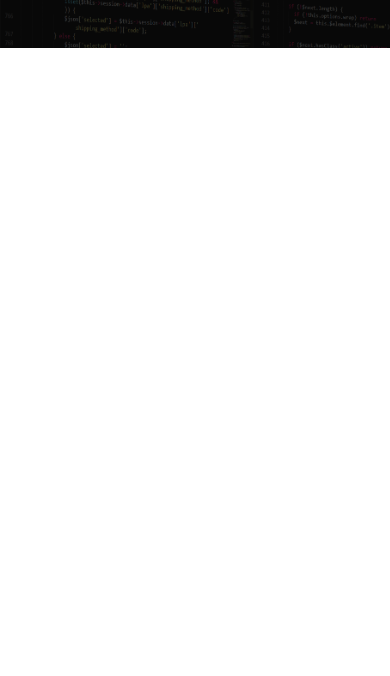
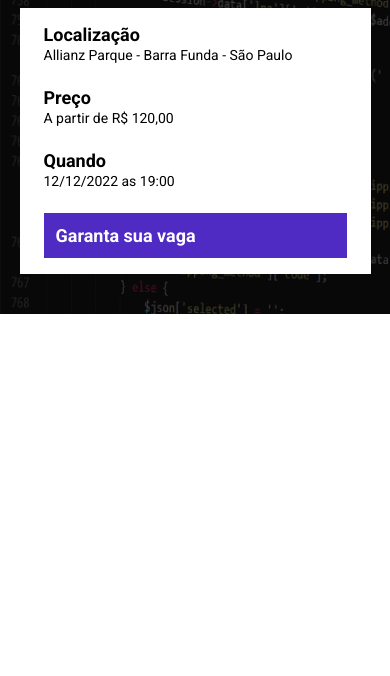
Before and after one commit to DaniloDevFront/Curso_Ebac, a website built with Parcel: page src/index.html in a window 390 px wide. Shown: the part 168-844 px from the top of the page. Built offline with nearby package versions, Linux system fonts and the light colour scheme.

Commit message:
inclusão de botons e tratamento da responsividade

```diff
--- a/src/index.html
+++ b/src/index.html
@@ -13,8 +13,24 @@
         <div class="container">
             <img class="hero__logo" src="./images/ebac_logo.svg" alt="">
             <p class="hero__text">O maior evento de tecnologia do Brasil começa em data</p>
+            <div class="infos-bar">
+                <ul class="infos-bar__infos">
+                    <li class="infos-bar__infos__item">
+                        <b>Localização</b>
+                        Allianz Parque - Barra Funda - São Paulo
+                    </li>
+                    <li class="infos-bar__infos__item">
+                        <b>Preço</b>
+                        A partir de R$ 120,00
+                    </li>
+                    <li class="infos-bar__infos__item">
+                        <b>Quando</b>
+                        12/12/2022 as 19:00
+                    </li>
+                </ul>
+                <a class="button button--primary" href="">Garanta sua vaga</a>
+            </div>
         </div>
-
     </header>
 </body>
 </html>
--- /dev/null
+++ b/src/styles/components/_buttons.sass
@@ -0,0 +1,18 @@
+.button
+    padding: 12px
+    font-size: 18px
+    font-weight: bold
+    text-decoration: none
+    text-align: center
+    white-space: nowrap
+
+    &--primary
+        color: #fff
+        background-color: #4f2ac3
+
+        @media (max-width: 640px)
+            display: block
+            width: 100%
+        @media (max-width: 1024px)
+            display: flex
+            align-items: center
--- /dev/null
+++ b/src/styles/components/_infos_bar.sass
@@ -0,0 +1,34 @@
+.infos-bar
+    padding: 16px 24px
+    background-color: #fff
+    display: flex
+    justify-content: space-between
+
+    &__infos
+        display: flex
+        gap: 40px
+
+        &__item
+            font-size: 14px
+            color: #000
+
+            b
+                display: block
+                font-size: 18px
+                color: #000
+
+    @media (max-width: 640px)
+        display: block
+
+        &__infos
+            display: block
+
+            &__item
+                margin-bottom: 24px
+
+            b
+                margin-bottom: 2px
+
+    @media (max-width: 1024px)
+        &__infos
+            gap: 16px
--- a/src/styles/main.sass
+++ b/src/styles/main.sass
@@ -1,4 +1,6 @@
 @use 'hero'
+@use 'components/infos_bar'
+@use 'components/buttons'
 
 @import url('https://fonts.googleapis.com/css2?family=Roboto:wght@400;700&display=swap')
 
@@ -6,6 +8,7 @@
     margin: 0
     padding: 0
     box-sizing: border-box
+    list-style: none
     font-family: 'Roboto', sans-serif
     color: #fff
 
```
